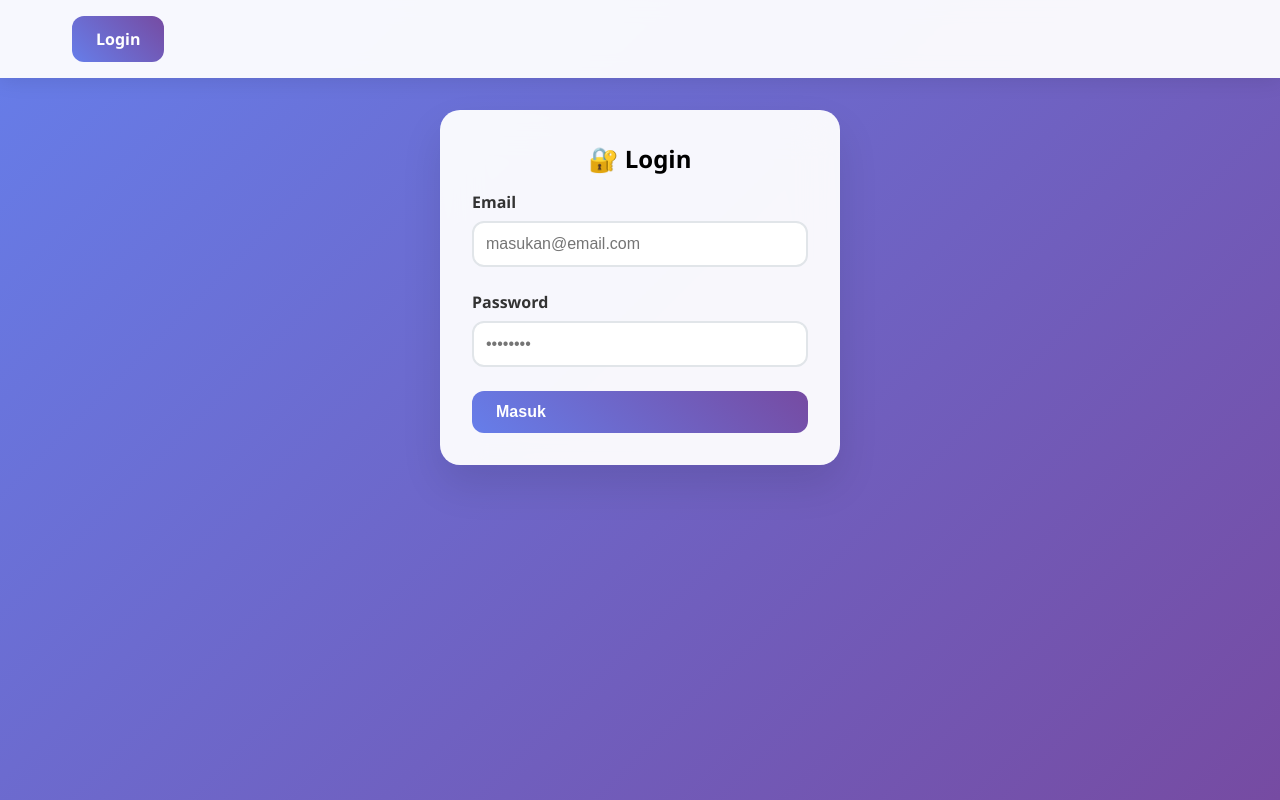
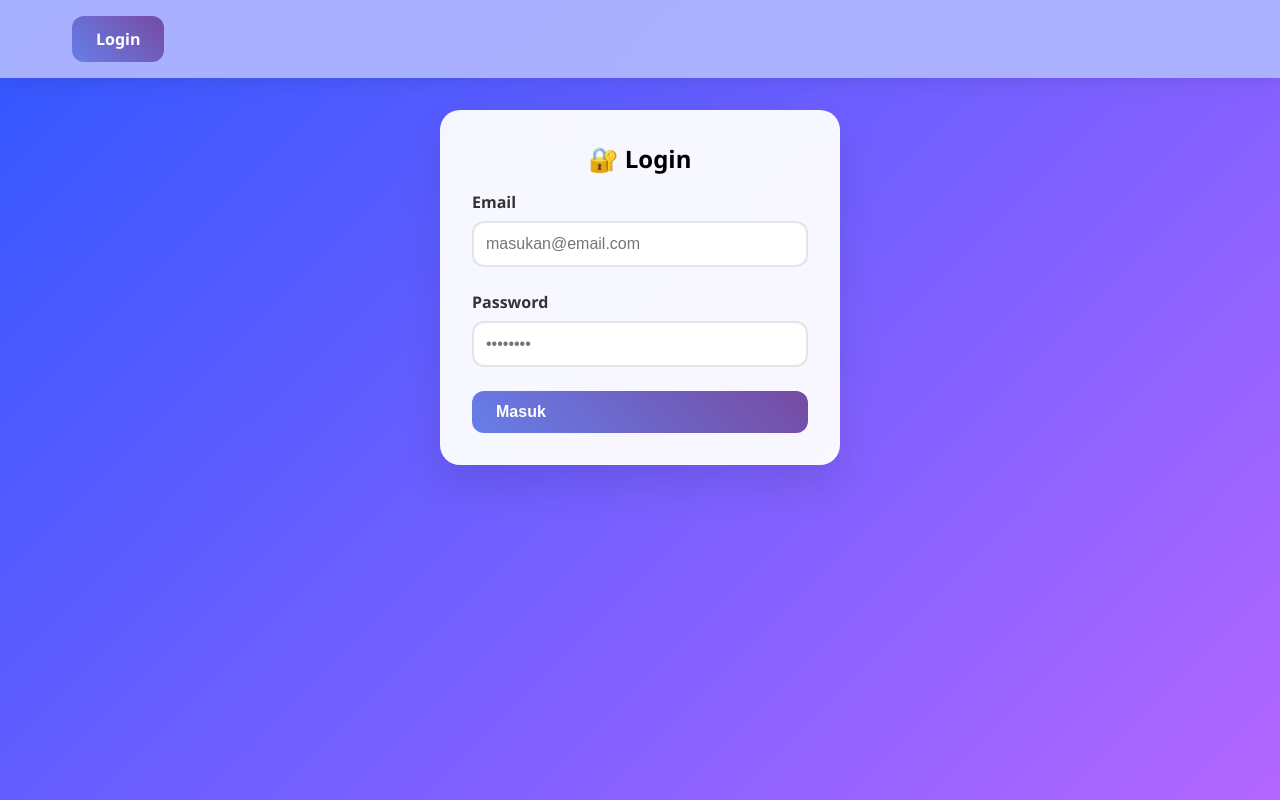
Before and after one commit to rohmatwardiatul06-dotcom/pengingat-tugas, a React (Create React App) app: page /login in a window 1280 px wide. Built offline with nearby package versions, Linux system fonts and the light colour scheme.

Commit message:
update background colors for body and navbar

```diff
--- a/src/App.css
+++ b/src/App.css
@@ -6,7 +6,7 @@
 
 body {
   font-family: 'Segoe UI', Tahoma, Geneva, Verdana, sans-serif;
-  background: linear-gradient(135deg, #667eea 0%, #764ba2 100%);
+  background: linear-gradient(135deg, #3157ff 0%, #b367ff 100%);
   min-height: 100vh;
 }
 
@@ -16,7 +16,7 @@ body {
 
 /* Navbar */
 .navbar {
-  background: rgba(255, 255, 255, 0.95);
+  background: rgba(174, 182, 255, 0.95);
   backdrop-filter: blur(10px);
   box-shadow: 0 2px 20px rgba(0,0,0,0.1);
   padding: 1rem 0;
```
